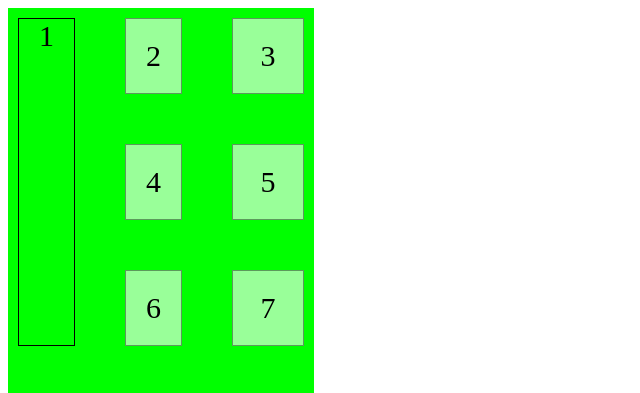
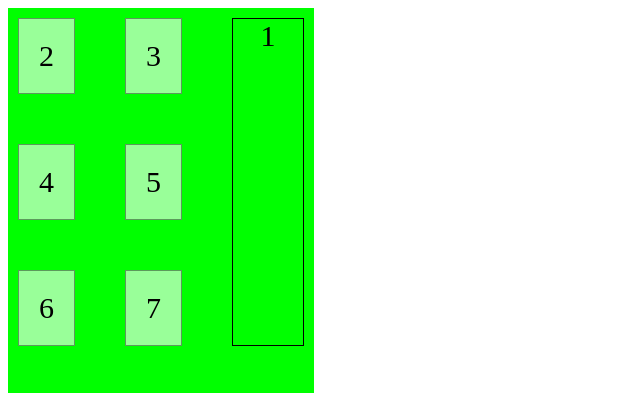
Before and after one commit to vdprog2019/Desk, a plain HTML site: page index.html in a window 1280 px wide. Shown: the top 393 px of the page, without its empty margins (0-640 px from the left). Drawn offline with Linux system fonts and the light colour scheme.

Commit message:
лайфхак с grid-column

```diff
--- a/index.html
+++ b/index.html
@@ -19,7 +19,7 @@
              }
              .spec-class{
                  grid-row-start: 1;
-
+                 grid-column-end: 4;
                  grid-row-end: 4;
                  font-size: 30px;
                  text-align: center;
```
